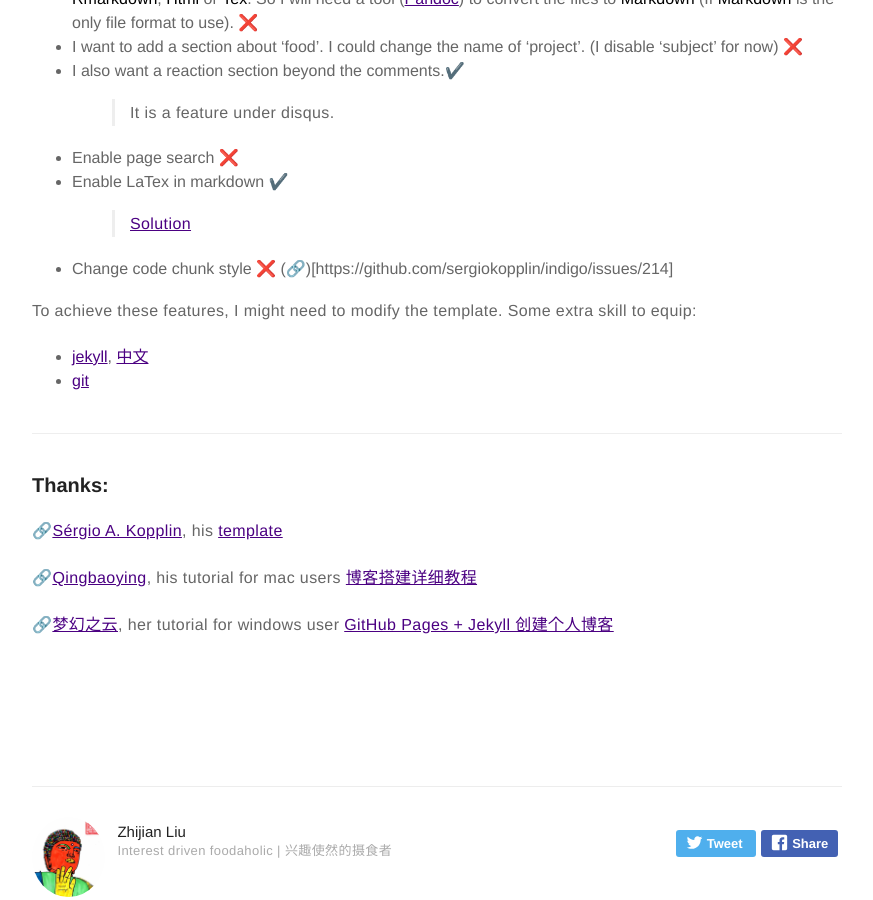
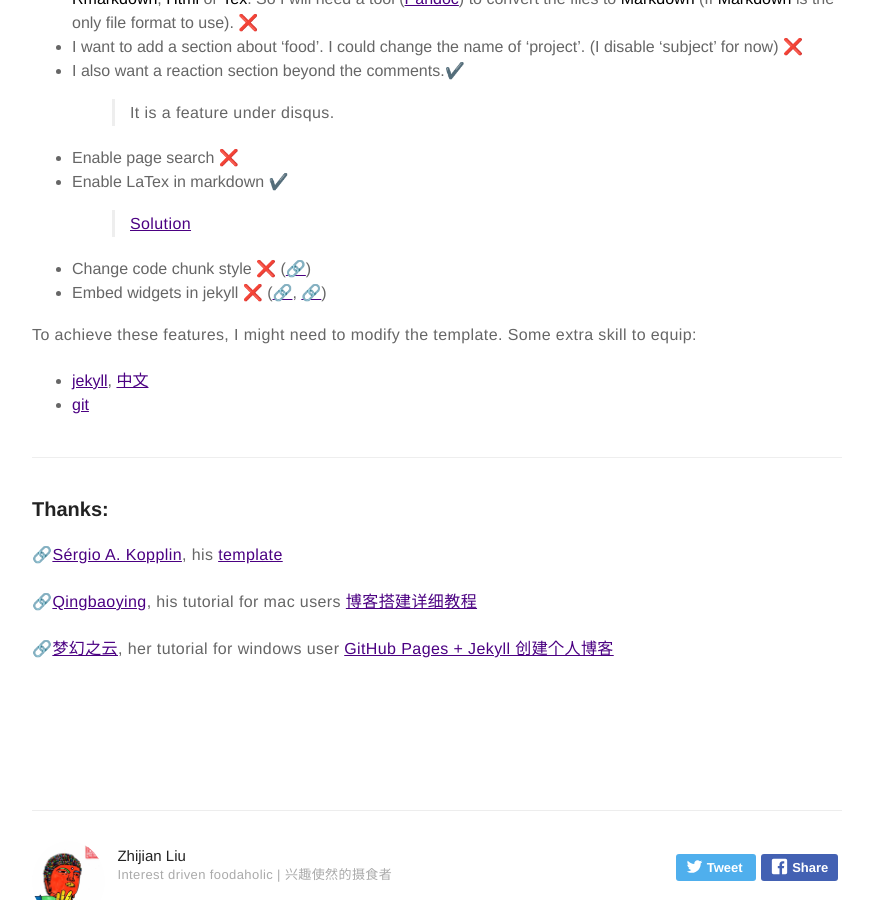
Before and after one commit to subaiwen/subaiwen.github.io, a Jekyll site: the page built from _posts/2019-7-1-first-blog.markdown, in a window 1280 px wide and 900 px high, scrolled down 1389 px. Shown: the whole window, without its empty margins (203-1076 px from the left). Built offline with Jekyll 4.4.1, drawn with Linux system fonts in a browser that asks for light colours; comment, search, counter and statistics services are not loaded.

```diff
--- a/_posts/2019-7-1-first-blog.markdown
+++ b/_posts/2019-7-1-first-blog.markdown
@@ -50,9 +50,11 @@
 * Enable page search ❌
 * Enable LaTex in markdown ✔️
 > [Solution](http://zjuwhw.github.io/2017/06/04/MathJax.html)
-* Change code chunk style ❌ (🔗)[https://github.com/sergiokopplin/indigo/issues/214]
+* Change code chunk style ❌ ([🔗](https://github.com/sergiokopplin/indigo/issues/214))
+* Embed widgets in jekyll ❌ ([🔗](https://github.com/nathancy/jekyll-embed-video), [🔗](https://datavizforall.org/iframe-github.html))
 
 To achieve these features, I might need to modify the template. Some extra skill to equip:
+
 * [jekyll](https://jekyllrb.com/), [中文](https://www.jekyll.com.cn/)
 * [git](https://www.liaoxuefeng.com/wiki/896043488029600)
 
```
Also changed, not shown: _posts/2019-9-5-ces.md (+1 -1 lines).
